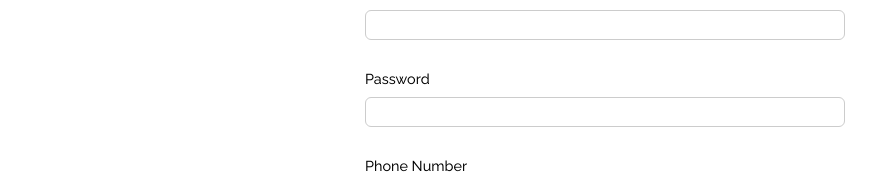
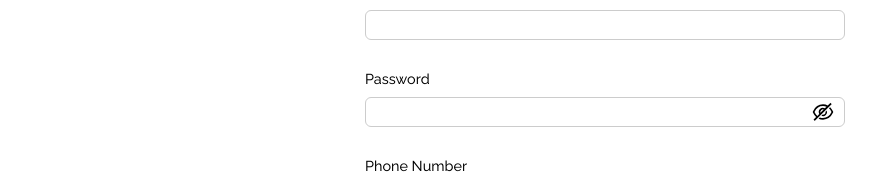
Before and after one commit to PrivateHackverseSiliconDreamers/GetAJob, a React (Vite) app in the folder FrontEnd/: page /signin in a window 1280 px wide. Shown: the part 254-431 px from the top of the page, without its empty margins (35-911 px from the left). Built offline with nearby package versions, Linux system fonts and the light colour scheme.

Commit message:
authentification complete

```diff
--- a/FrontEnd/src/pages/SigninPage.jsx
+++ b/FrontEnd/src/pages/SigninPage.jsx
@@ -4,6 +4,7 @@ import logo from '../assets/images/silicon_logo.svg';
 import { Link } from 'react-router-dom';
 import PhoneInput from 'react-phone-input-2';
 import 'react-phone-input-2/lib/style.css';
+import { AiOutlineEye, AiOutlineEyeInvisible } from 'react-icons/ai';
 
 const SigninPage = () => {
   const [firstName, setFirstName] = useState('');
@@ -11,6 +12,7 @@ const SigninPage = () => {
   const [email, setEmail] = useState('');
   const [password, setPassword] = useState('');
   const [phone, setPhone] = useState('');
+  const [passwordIsVisible, setPasswordIsVisible] = useState('');
 
   let handleOnChangePhone = (value) => {
     setPhone(value);
@@ -74,16 +76,32 @@ const SigninPage = () => {
               />
             </div>
 
-            <div className="input-container-sigin">
+            <div className="input-container-sigin password-signin-div">
               <label className="label-signin" htmlFor="passwordSignIn">
                 Password
               </label>
               <input
-                type="password"
+                type={passwordIsVisible? "text" : "password"}
                 id="passwordSignIn"
                 value={password}
                 onChange={(e) => setPassword(e.target.value)}
               />
+              {passwordIsVisible && (
+                <div className="eyes_style2_signin">
+                  <AiOutlineEye
+                    size={24}
+                    onClick={() => setPasswordIsVisible(!passwordIsVisible)}
+                  />
+                </div>
+              )}
+              {!passwordIsVisible && (
+                <div className="eyes_style2_signin">
+                  <AiOutlineEyeInvisible
+                    size={24}
+                    onClick={() => setPasswordIsVisible(!passwordIsVisible)}
+                  />
+                </div>
+              )}
             </div>
 
             <div className="input-container-sigin">
--- a/FrontEnd/src/pages/stylesheet/SigninPage.css
+++ b/FrontEnd/src/pages/stylesheet/SigninPage.css
@@ -73,9 +73,21 @@
     background-color: var(--hover-main-orange);
     transition: all .3s ease;
 }
-
+.password-signin-div{
+    position: relative;
+}
+.eyes_style2_signin{
+    position: absolute;
+    right: 2%;
+    top: 58%
+}
 @media only screen and (min-width: 1000px) and (max-width: 1600px){
     .signin-container-body{
         margin-top: 1rem;
     }
+    .eyes_style2_signin{
+        position: absolute;
+        right: 2%;
+        top: 53%
+    }
 }
```
